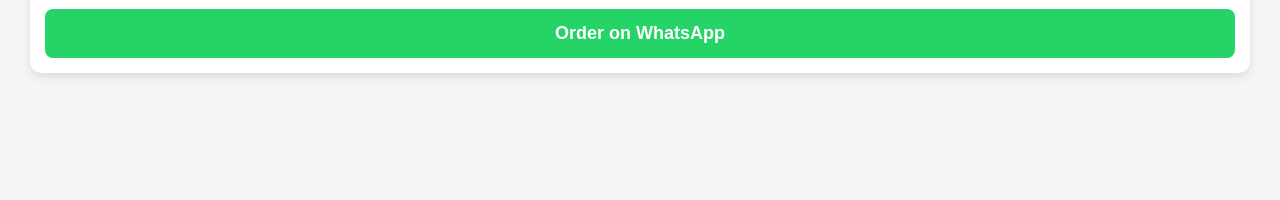
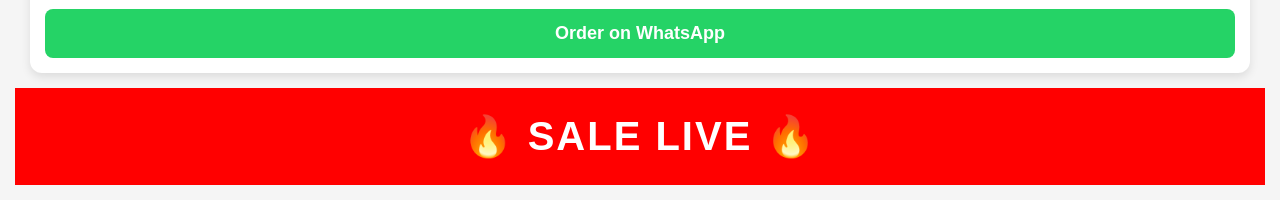
Before and after one commit to minkuhooda73-beep/hooda-shoe-house, a plain HTML site: page index.html in a window 1280 px wide. Shown: the part 4569-4769 px from the top of the page. Before the commit the page ends 4672 px from the top, so only its background shows below. Drawn offline with Linux system fonts and the light colour scheme.

Commit message:
Update index.html

```diff
--- a/index.html
+++ b/index.html
@@ -434,3 +434,4 @@ footer {
 
 </body>
 </html>
+  <div class="sale" style="font-size:40px;">🔥 SALE LIVE 🔥</div>
```
